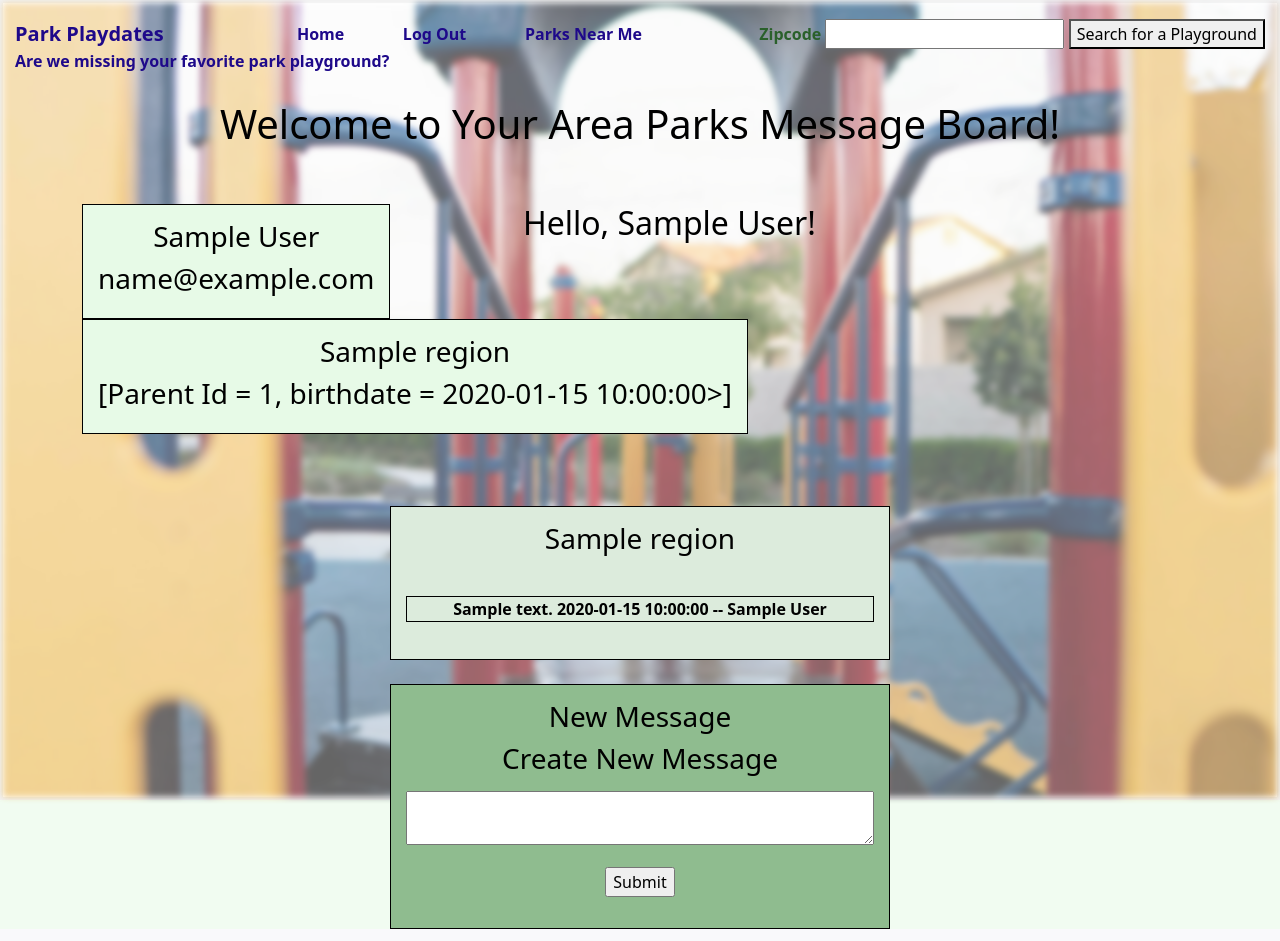
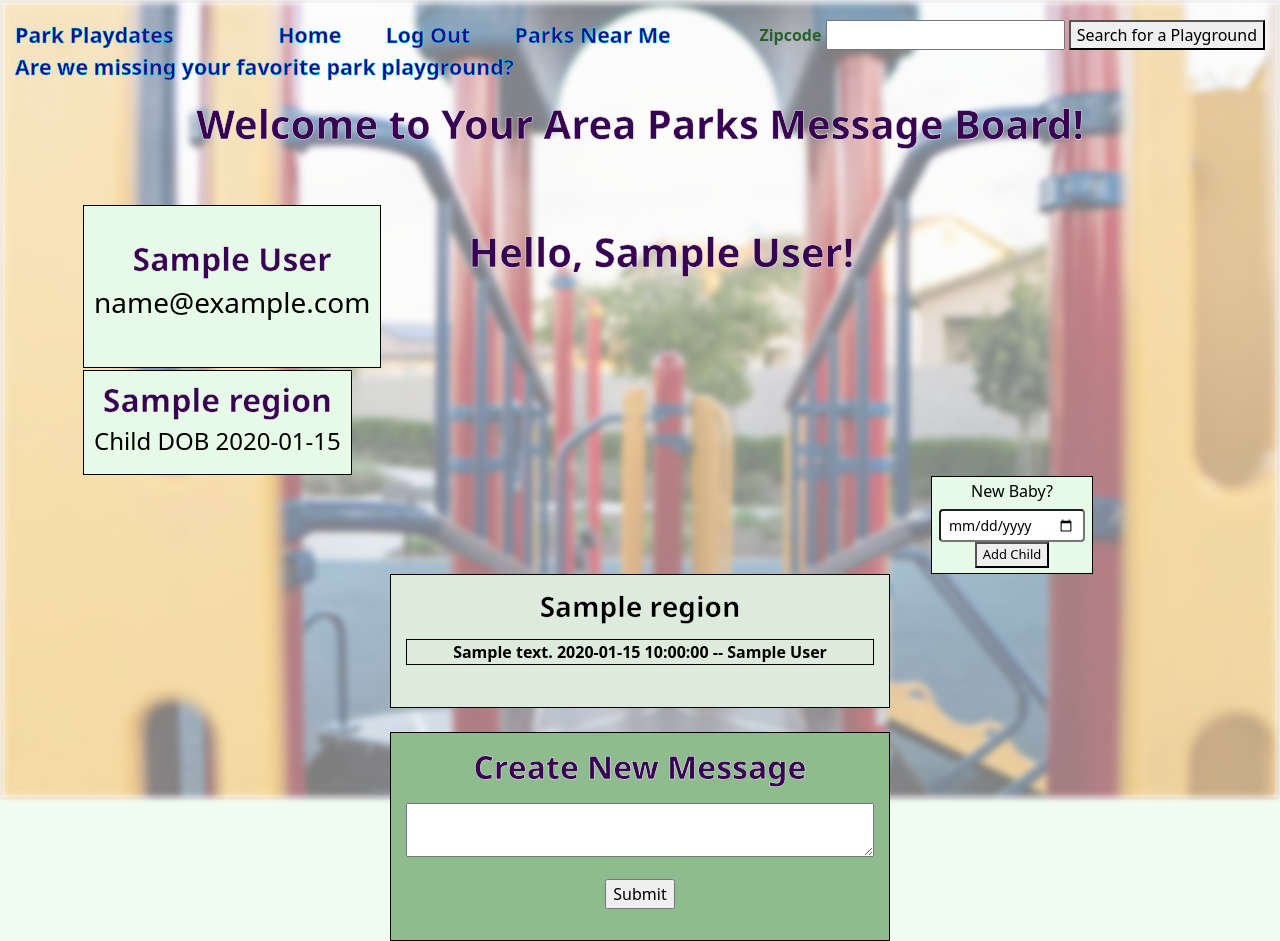
Before and after one commit to elenirichey/Eleni-project, a Flask app: page /message_board/1 in a window 1280 px wide. Run offline with Flask 2, Linux system fonts and the light colour scheme; the visitor is signed in with stand-in values (Sample User, id 1); tables that the repository leaves empty hold one stand-in row (values such as "Sample post").

Commit message:
final project for now 4.16

```diff
--- a/crud.py
+++ b/crud.py
@@ -172,7 +172,8 @@ def create_child(birthdate, user_id):
 
     child = Child(birthdate=birthdate, user_id=user_id)
     """create a child"""
-
+    db.session.add(child)
+    db.session.commit()
     return child
 
 
@@ -180,15 +181,32 @@ def get_child_by_user(user_id):
     """get a user's children"""
 
     user_children = db.session.query(Child).filter_by(user_id =user_id).all()
-
+    # for child in user_children:
+    #     birthdate = birthdate
     return user_children
 
+def get_child_by_age(child):
+    child_id = child.child_id
+    kid= Child.query.get(child)
 
-def get_child_by_age(child):
-    child_age= (datetime.now() - child.birthdate)
+    birthdate = kid.birthdate
+    child_age= (datetime.now().date - birthdate)
+    return child_age
+# def get_child_age(child):
+#     user_id=db.session.query(User).filter_by(user_id=user_id).first()
+
+#     for child in (get_child_by_user(user_id)):
+#         birthdate = child.birthdate
+#         child_age = (datetime.now().date - birthdate)
+#     return child_age
+
+# def get_child_by_age(child):
+#     child = db.session.query(Child).filter_by(birthdate=birthdate).first()
+#     birthday = child.birthdate
+#     child_age= (datetime.now().date - birthday)
     """get users with children of specified age"""
 # ???
-    return child_age
+    # return child_age
 
 # def get_child_age(child):
 #     user_id =
--- a/model.py
+++ b/model.py
@@ -1,6 +1,6 @@
 """Models for park playdates app"""
 
-from datetime import datetime
+from datetime import datetime, date
 
 from flask import Flask
 from flask_sqlalchemy import SQLAlchemy
@@ -111,6 +111,7 @@ class Child(db.Model):
     ___tablename__ = "children"
 
     child_id = db.Column(db.Integer, primary_key=True, autoincrement=True)
+    # child_initial = db.Column(db.String(5), nullable = False)
     birthdate = db.Column(db.DateTime, nullable = False)
     user_id = db.Column(db.Integer, db.ForeignKey('users.user_id'), nullable=False)
 
--- a/server.py
+++ b/server.py
@@ -2,7 +2,8 @@
 from flask import Flask, render_template, request, flash, session, redirect, jsonify
 from model import connect_to_db, db
 import crud
-from datetime import datetime
+from sqlalchemy import cast, Date
+from datetime import datetime, date
 
 from jinja2 import StrictUndefined
 import requests
@@ -89,6 +90,7 @@ def show_homeboard(region_id):
 
         region_id = session.get("region_id")
 
+
         # print(session['zipcode'])
         # region_id = crud.get_region_by_zipcode(zipcode)
         # crud.create_Message(datetime.now(), 1, None, 1, "hello there")
@@ -96,8 +98,13 @@ def show_homeboard(region_id):
         has_messages = len(homeboard)
 
         user = crud.get_user_by_email(session['email'])
+        user_id =session.get("user_id")
+        children = crud.get_child_by_user(user_id)
 
-        return render_template("message_board.html", homeboard=homeboard, user=user, has_messages=has_messages)
+        # for child in children:
+        #     age = crud.get_child_by_age(child)
+
+        return render_template("message_board.html", homeboard=homeboard, user=user, has_messages=has_messages, children=children)
 
     else:
         return redirect("/")
@@ -116,7 +123,7 @@ def add_new_message_to_homeboard():
     region_id = user.region_id
 
 
-    new_message = crud.create_message(timestamp=datetime.now(), user_id=user_id, park_id = park_id, region_id = region_id, message = message)
+    new_message = crud.create_message(timestamp=(datetime.now()).strftime("%Y-%m-%d %H:%M:%S"), user_id=user_id, park_id = park_id, region_id = region_id, message = message)
 
 
     return redirect (f"/message_board/{user.region_id}")
@@ -215,6 +222,26 @@ def view_parkmap():
 #maybe eventually i can add the zipcodes in radius feature??
 
     return render_template("parkmap.html", zipcode=zipcode)
+
+
+@app.route("/add_child", methods=["POST"])
+def add_child():
+    user_id=session.get("user_id")
+    # birthdate = (cast(request.form.get("birthdate"), Date))
+    birthdate= request.form.get("birthdate")
+
+    # print (datetime.strptime(birthdate, '%m-%d-%Y'))
+    user= crud.get_user_by_id(user_id)
+    # print (datetime.strptime(birthdate,"%Y-%m-%d").strftime("%m/%d/%Y"))
+    region_id = user.region_id
+
+    child = crud.create_child(birthdate= birthdate, user_id=user_id)
+
+    flash(f"Congratulations! You have added a child with a birthdate of {birthdate} to your profile")
+    # children = crud.get_child_by_user(user_id=user_id)
+
+    # for kid in children:
+    return redirect (f"/message_board/{user.region_id}")
 
 
 
--- a/static/css/base.css
+++ b/static/css/base.css
@@ -51,7 +51,9 @@ html, body {
   height: 100vh;
   width: 100vw;
 }
-
+/* h2 {
+  font-weight:bold;
+} */
 .background{
   filter:blur(20px);
 }
@@ -65,6 +67,7 @@ html, body {
   font-weight: bold;
   border: 3px solid #f1f1f1;
   text-shadow: 3px solid black;
+
   position: absolute;
   top: 50%;
   left: 50%;
@@ -78,7 +81,10 @@ html, body {
   /* filter: blur(10px); */
 }
 
+/* .map-bg-image{
 
+
+} */
 
 .navbar{
   width: 100%;
@@ -113,7 +119,10 @@ body.container {
 .addpark-bg-image {
   background-color: white;
     background-image: url('/static/images/addpark.jpg');
-opacity: 60%;
+opacity: 50%;
+-webkit-text-stroke: white;
+  -webkit-text-stroke-color: white;
+  -webkit-text-stroke-width: 1px;
     /* Add the blur effect */
     /* filter: blur(8px);
     /* -webkit-filter: blur(8px); */
@@ -140,11 +149,20 @@ opacity: 60%;
 a:link{
   text-decoration: none;
   color: rgb(30, 9, 138);
+  -webkit-text-stroke: rgb(15, 231, 251);
+    -webkit-text-stroke-color: rgb(8, 245, 249);
+-webkit-text-stroke-width: .5px;
+  font-weight: bolder;
+  font-size: 16pt;
 }
 a:visited {
   text-decoration: none;
   color: rgb(33, 73, 16);
-
+  -webkit-text-stroke: rgb(11, 237, 248);
+  -webkit-text-stroke-color: rgb(11, 243, 247);
+  -webkit-text-stroke-width: .5px;
+font-weight: bolder;
+font-size: 16pt;
 }
 
 .addpark-background{
@@ -153,6 +171,7 @@ a:visited {
   font-weight: bold;
   border: 3px solid #f1f1f1;
   text-shadow: 3px solid black;
+
   position: absolute;
   top: 50%;
   left: 50%;
@@ -202,7 +221,9 @@ text-align: center;
 
   background-color: white;
   background-image: url('/static/images/signup.jpg');
-opacity: 60%;
+opacity: 50%;
+
+
   /* Add the blur effect */
   /* filter: blur(8px);
   /* -webkit-filter: blur(8px); */
@@ -316,8 +337,9 @@ color: rgb(161, 157, 157);
 
 .message-box {
   width: 100%;
+  height:100%;
     border: 1px solid black;
-    float: right;
+    float: center;
 
     margin-bottom: 3px;
     background-color:rgb(220, 235, 220);
@@ -335,7 +357,7 @@ width: auto;
 .parks-bg-image{
   background-color: white;
   background-image: url('/static/images/park.jpg');
-  opacity: 60%;
+  opacity: 50%;
   position: absolute;
   top: 0;
   left: 0;
@@ -369,7 +391,7 @@ width: auto;
 .each-bg-image{
   background-color: white;
   background-image: url('/static/images/parkdetails.jpg');
-  opacity: 60%;
+  opacity: 50%;
   position: absolute;
 
     top: 0;
@@ -415,11 +437,18 @@ width: auto;
 .col-3 {
   width: 25%;
     border: 1px solid black;
-    margin: 0;
-    padding:15px;
+    margin: 1px;
+    /* display: flex; */
+    /* justify-content: center;
+    align-items: center; */
+    padding:10px;
     left: 0;
-    height: auto;
+    right: 0;
+    height: 100%;
     width: auto;
+    text-align: center;
+    vertical-align: center;
+
     /* word-wrap: break-word; */
     background-color:rgb(231, 250, 231)
 }
@@ -428,6 +457,7 @@ width: auto;
     width: 100%;
     border: 1px solid black;
     float: left;
+    color:rgb(55, 4, 81);
     background-color: darkseagreen;
 }
 
@@ -446,9 +476,34 @@ width: auto;
     border: 1px solid black;
     padding: 15px;
   margin: auto;
+
     background-color: darkseagreen;
 
 
+}
+.small-box{
+  font-size: small;
+  /* width:100%; */
+  max-width: 200px;
+  /* float: right; */
+  margin:5px;
+  padding: 5px;
+  width: 25%;
+    border: 1px solid black;
+    margin: 0;
+    left: 0;
+    height: auto;
+    /* max-height:10px; */
+    width: auto;
+    text-align: center;
+  /* line-height: 10px; */
+  background-color:rgb(231, 250, 231)
+
+}
+.little{
+  width: 100%;
+  float:right;
+  max-width: 200px;
 }
 
 .new-message{
@@ -467,6 +522,31 @@ width: auto;
 
 }
 
+.left {
+  padding-bottom: 5px;
+
+}
+
+h1 {
+  -webkit-text-stroke: white;
+  -webkit-text-stroke-color: white;
+  -webkit-text-stroke-width: .5px;;
+  font-weight: bold;
+  font-family:'Segoe UI', Tahoma, Geneva, Verdana, sans-serif;
+  color: rgb(55, 4, 81);
+}
+
+h2 {
+  -webkit-text-stroke: white;
+  -webkit-text-stroke-color: white;
+  -webkit-text-stroke-width: .5px;;
+  font-weight: bold;
+  font-family:'Segoe UI', Tahoma, Geneva, Verdana, sans-serif;
+  color: rgb(55, 4, 81);
+}
+/* .child-display{
+  font-size: 10pt;
+} */
 /*
 * {
     box-sizing: border-box;
--- /dev/null
+++ b/static/js/edit.js
@@ -0,0 +1 @@
+<a data-toggle="modal" data-target="#editMessage"><span class="glyphicon glyphicon-pencil"></span></a>
--- a/static/js/parkmaps.js
+++ b/static/js/parkmaps.js
@@ -76,9 +76,9 @@ function initMap() {
             <ul class="park-info">
 
 
-              <li><b>Park Name:</b>${park.name}</li>
-
-              <li><b>Park Address:</b>${park.formatted_address}</li>
+               <b>${park.name}</b>
+              <br>
+              Address: <b>${park.formatted_address}</b>
             </ul>
           </div>
         `;
--- a/templates/all_parks.html
+++ b/templates/all_parks.html
@@ -20,12 +20,12 @@
   <ul>
     {% for park in parks %}
     <div class="park-info">
-      <li>
+
         <a href="/parks/{{ park.park_id }}">
          <h2> {{ park.park_name }} </h2>- {{ park.park_address }}
 
         </a>
-      </li>
+
     </div>
     <br>
     {% endfor %}
--- a/templates/homepage.html
+++ b/templates/homepage.html
@@ -34,7 +34,7 @@
       <main class="form-signin">
         <form action="/login" method="POST">
           <!-- <img class="mb-4" src="../assets/brand/bootstrap-logo.svg" alt="" width="72" height="57"> -->
-          <h1 class="h3 mb-3 fw-normal">Please sign in</h1>
+          <h2 class="mb-3 fw-bold">Please sign in</h2>
 
           <div class="form-floating">
             <input type="email" class="form-control" id="floatingInput" placeholder="name@example.com" name="email">
--- a/templates/message_board.html
+++ b/templates/message_board.html
@@ -36,44 +36,67 @@
 
   <div class="col-3 col-md-2 col-sm-1">
     <div class="left">
-    <h3>{{ user.display_name }}</h1>
-    <h3>{{ user.email }}</h2>
+      <br>
+    <h2>{{ user.display_name }}</h2>
+
+    <h3>{{ user.email }}</h3>
+      <br>
     </div>
   </div>
   <div class="col-6">
     <div class="user">
-      <h2>Hello,  {{ user.display_name }}!</h2>
       <br>
+      <h1>Hello,  {{ user.display_name }}!</h1>
+
       <!-- <h3>{{ user.email }}</h3></div> -->
 
 </div>
 </div>
-<div class="col-3">
-<h3>{{ user.region.region_name }}</h2>
-<h3>{{ user.children }}</h2>
+<div class="col-3 col-md-2 col-sm-1">
+<h2>{{ user.region.region_name }}</h2>
+{% if children %}
+  {% for child in children %}
+<h4> Child DOB {{ child.birthdate.date()}} </h4>
+
+  {% endfor %}
+  {% endif %}
 <!-- </div> -->
 </div>
   </div>
+  <div class="row">
+    <div class="col-9"></div>
+    <div class="col-2 col-md-2 col-sm-1">
+  <div class="small-box">
+    <!-- <div class="little"> -->
+
+      <h6>New Baby?</h6>
+      <form action="/add_child" METHOD = "POST">
+        <div class="form">
+          <input type="date" id="add-child" class="form-control-sm" placeholder="birthdate (MM/DD/YY)" name="birthdate">
+          <!-- <label for="Input">Birthdate (MM/DD/YY)</label> -->
+        </div>
+        <button type="Submit" id="Add-Child">Add Child
+        </button>
+
+      </form>
+    </div>
+    </div>
+  </div>
    </div>
   </div>
-<br>
-<br>
-<br>
 
   <div class="container-fluid">
     <!-- <div class="row"> -->
     <!-- <div class="text-center"> -->
       <div class="message-board">
 
-
   <!-- need to account for region id -->
   {% if homeboard %}
-  <div class="box"><h1 class="h3 mb-3 fw-normal">{{user.region.region_name}}</h1> </div>
-
+  <div class="box"><h1 class="h3 mb-3 fw-bold">{{user.region.region_name}}</h1> </div>
 
     {% for message in homeboard %}
     <!-- for region in regions // for message in region -->
-    <br>
+
     <div class="message-box">
 
      {{ message.message }}
@@ -87,23 +110,15 @@
     <h1> No one has posted anything yet!</h1>
   {% endif %}
   <br>
-  <br>
 </div>
+<br>
 
 
-<br>
-<!-- </div> -->
-<!-- </div> -->
-<!-- </div> -->
-<!--
-<div class="container">
-  <div class="row"> -->
-  <!-- <div class="text-center"> -->
     <div class="add-message">
 
-  <h3> New Message</h3>
+  <!-- <h3> New Message</h3> -->
   <form action="/new_message" method="POST">
-    <h1 class="h3 mb-3 fw-normal">Create New Message</h1>
+    <h2 class="mb-3 fw-bold">Create New Message</h2>
     <!-- <p>
     <label for="new-message">Create New Message:</label>
   </p> -->
```
Also changed, not shown: seed_database.py (+30 -30 lines), static/css/signin.css (+16 -1 lines), templates/signup.html (+8 -4 lines).
